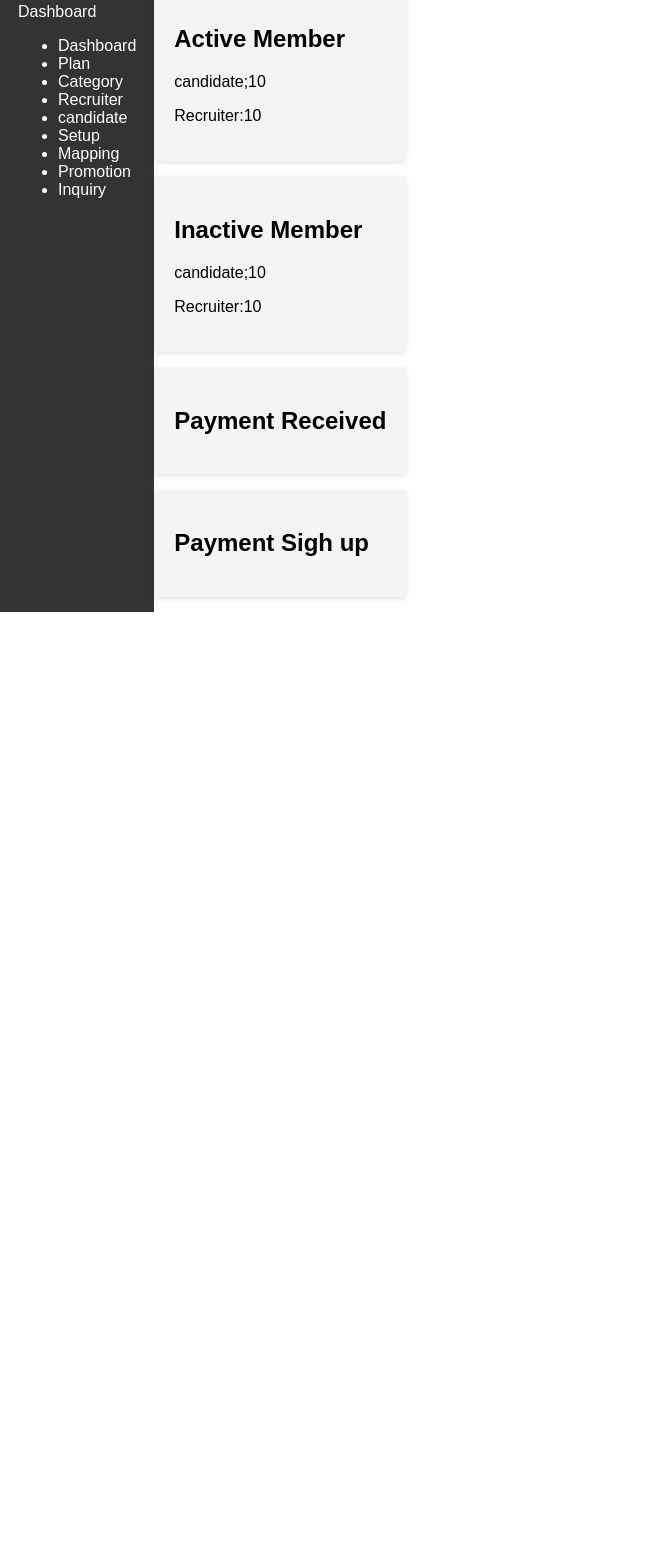
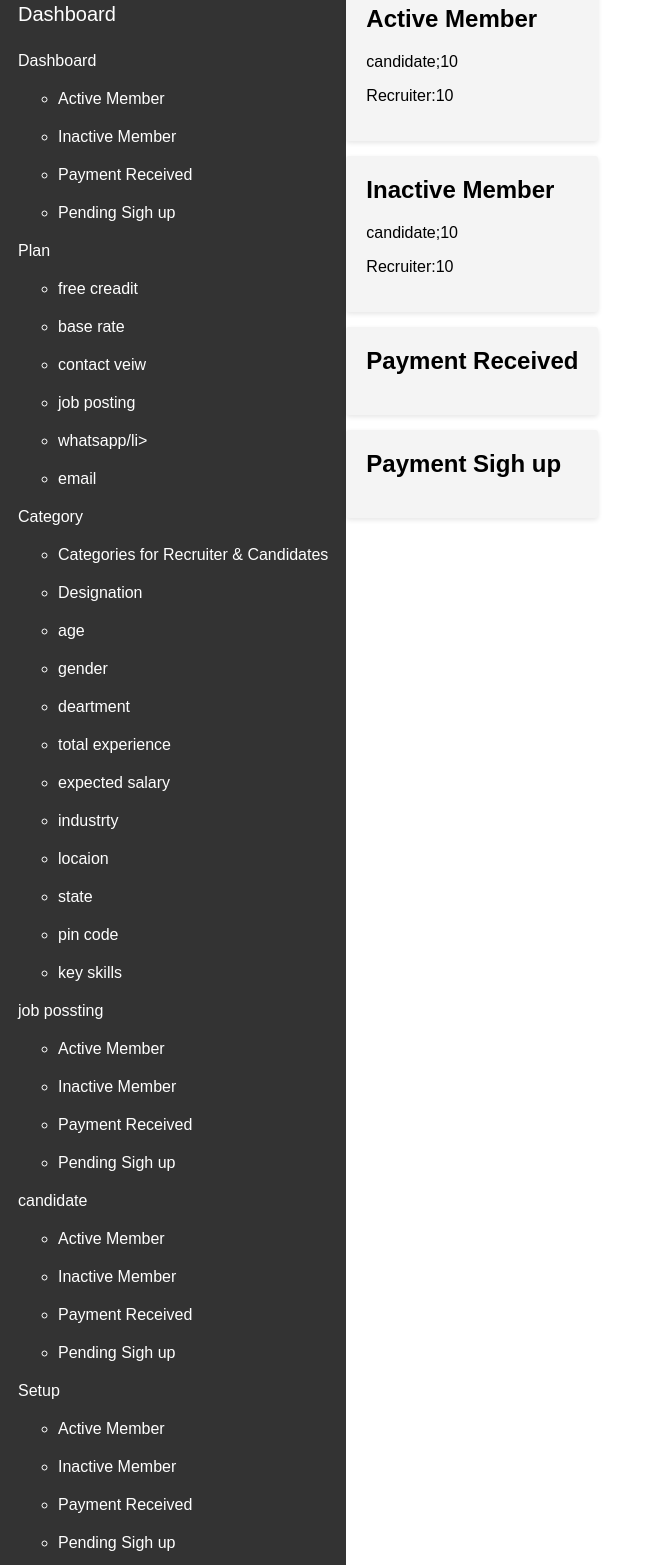
Before and after one commit to kalpanamaurya/Recuiter-panal, a plain HTML site: page index.html in a window 1280 px wide. Shown: the part 15-1580 px from the top of the page, without its empty margins (0-659 px from the left). Before the commit the page ends 800 px from the top, so only its background shows below. Drawn offline with Linux system fonts and the light colour scheme.

Commit message:
update html and css

```diff
--- a/index.html
+++ b/index.html
@@ -12,13 +12,87 @@
             <div class="logo">Dashboard</div>
             <ul class="menu">
                 <li>Dashboard</li>
+                <div class="sub-menu">
+                    <ul>
+                        <li><a href=""></a>Active Member</li>
+                        <li><a href=""></a>Inactive Member</li>
+                        <li><a href=""></a>Payment Received</li>
+                        <li><a href=""></a>Pending Sigh up</li>
+                    </ul>
+                 </div>
                 <li>Plan</li>
+                <div class="sub-menu">
+                    <ul>
+                        <li><a href=""></a>free creadit</li>
+                        <li><a href=""></a>base rate</li>
+                        <li><a href=""></a>contact veiw</li>
+                        <li><a href=""></a>job posting</li>
+                        <li><a href=""></a>whatsapp/li>
+                        <li><a href=""></a>email</li>
+                    </ul>
+                 </div>
                 <li>Category</li>
-                <li>Recruiter</li>
+                <div class="sub-menu">
+                    <ul>
+                        <li><a href=""></a>Categories for Recruiter & Candidates</li>
+                        <li><a href=""></a>Designation</li>
+                        <li><a href=""></a>age</li>
+                        <li><a href=""></a>gender</li>
+                        <li><a href=""></a>deartment</li>
+                        <li><a href=""></a>total experience</li>
+                        <li><a href=""></a>expected salary</li>
+                        <li><a href=""></a>industrty</li>
+                        <li><a href=""></a>locaion</li>
+                        <li><a href=""></a>state</li>
+                        <li><a href=""></a>pin code</li>
+                        <li><a href=""></a>key skills</li>
+                    </ul>
+                 </div>
+                <li>job possting</li>
+                <div class="sub-menu">
+                    <ul>
+                        <li><a href=""></a>Active Member</li>
+                        <li><a href=""></a>Inactive Member</li>
+                        <li><a href=""></a>Payment Received</li>
+                        <li><a href=""></a>Pending Sigh up</li>
+                    </ul>
+                 </div>
                 <li>candidate</li>
+                <div class="sub-menu">
+                    <ul>
+                        <li><a href=""></a>Active Member</li>
+                        <li><a href=""></a>Inactive Member</li>
+                        <li><a href=""></a>Payment Received</li>
+                        <li><a href=""></a>Pending Sigh up</li>
+                    </ul>
+                 </div>
                 <li>Setup</li>
+                <div class="sub-menu">
+                    <ul>
+                        <li><a href=""></a>Active Member</li>
+                        <li><a href=""></a>Inactive Member</li>
+                        <li><a href=""></a>Payment Received</li>
+                        <li><a href=""></a>Pending Sigh up</li>
+                    </ul>
+                 </div>
                 <li>Mapping</li>
+                <div class="sub-menu">
+                    <ul>
+                        <li><a href=""></a>Active Member</li>
+                        <li><a href=""></a>Inactive Member</li>
+                        <li><a href=""></a>Payment Received</li>
+                        <li><a href=""></a>Pending Sigh up</li>
+                    </ul>
+                 </div>
                 <li>Promotion</li>
+                <div class="sub-menu">
+                    <ul>
+                        <li><a href=""></a>Active Member</li>
+                        <li><a href=""></a>Inactive Member</li>
+                        <li><a href=""></a>Payment Received</li>
+                        <li><a href=""></a>Pending Sigh up</li>
+                    </ul>
+                 </div>
                 <li>Inquiry</li>
             </ul>
         </div>
--- a/style.css
+++ b/style.css
@@ -12,6 +12,26 @@ body{
     color: white;
     padding: 18px;
 }
+.logo{
+    font-size: 20px;
+}
+.menu{
+    list-style: none;
+    padding: 0;
+}
+.menu li{
+    padding: 10px 0;
+    cursor: pointer;
+    transition: background-color 0.3s;
+}
+.menu li.active{
+    background-color: #444;
+}
+.main-content{
+    flex:1;
+    padding: 20px;
+}
+
 .widget{
     background-color: #f4f4f4;
     padding: 20px;
@@ -19,3 +39,7 @@ body{
     border-radius: 3px;
     box-shadow: 0 2px 5px rgba(0, 0, 0, 0.1);
 }
+.widget h2{
+    margin-top: 0;
+
+}
```
